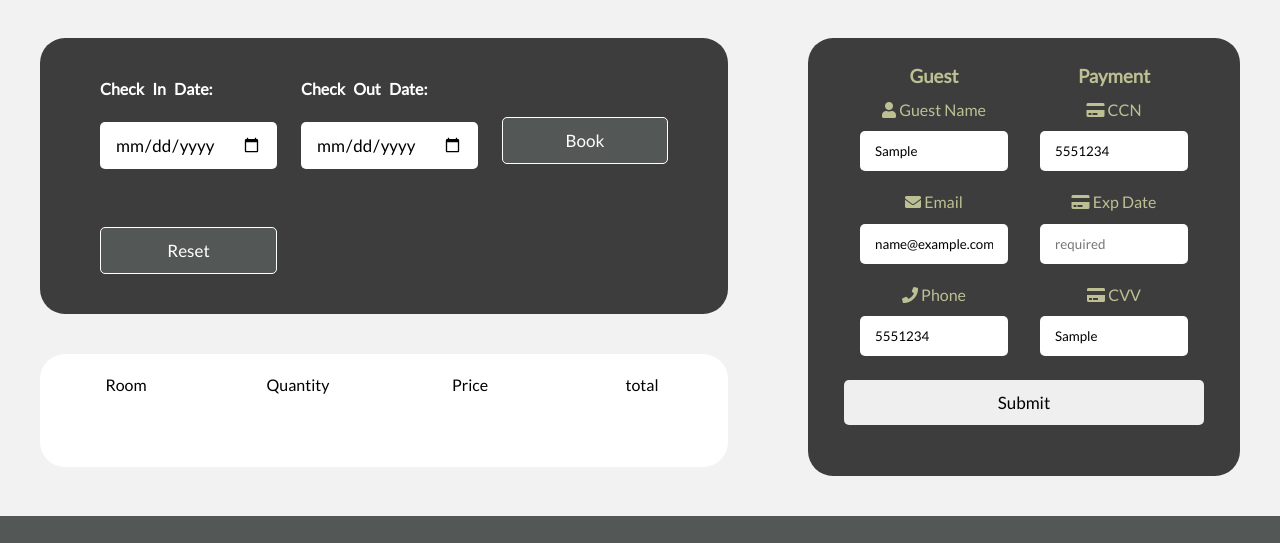
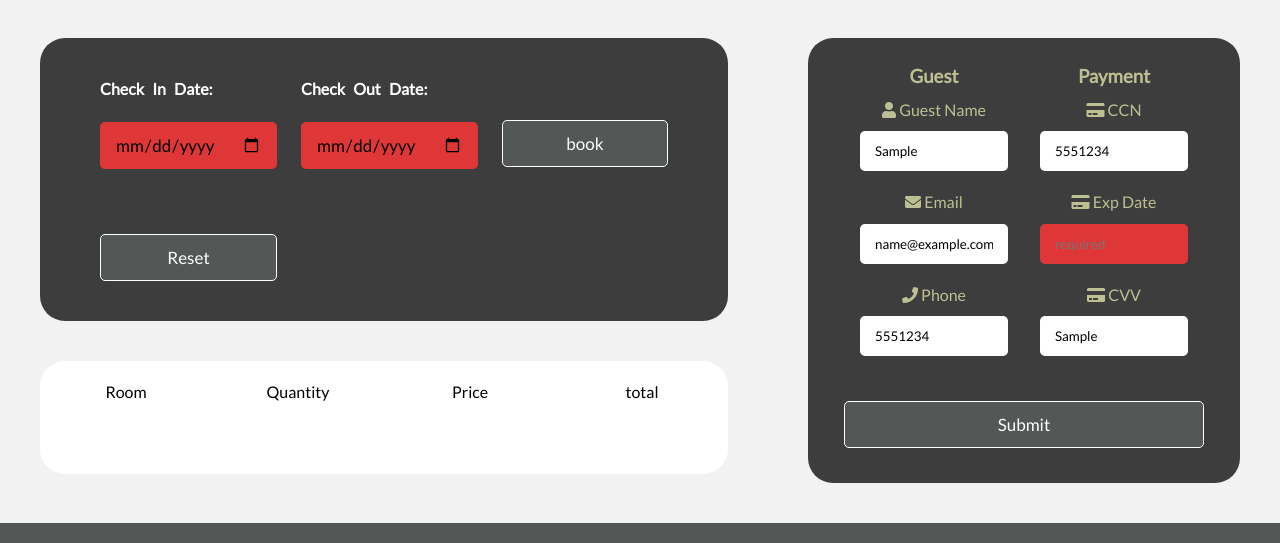
Before and after one commit to justjaiom/FBLA-2023-e-commerce, a plain HTML site: page fbla project/cart.html in a window 1280 px wide. Both pictures are taken after typing "Sample", "name@example.com", "5551234", "5551234", "Sample", "Sample" into the empty fields and a click on the button "Submit". Shown: the part 188-731 px from the top of the page. Drawn offline with nearby package versions, Linux system fonts and the light colour scheme.

Commit message:
did something sapti can't

```diff
--- a/fbla project/cart.css
+++ b/fbla project/cart.css
@@ -161,17 +161,21 @@ html {
 }
 
 .btn {
-  margin: 4px 0 16px 0;
+  margin-top:25px;
   padding: 12px 15px;
   border-radius: 5px;
   font-size: 17px;
   border: none;
   width: 100%;
+  background-color: #535756;
+    color: #fff;
+    border: 1px solid #fff;
+
 }
 
 .btn:hover {
-  background-color: #535756;
-  color: white;
+  background-color: white;
+  color: #535756;
   transition: 20ms;
 }
 
--- a/fbla project/cart.html
+++ b/fbla project/cart.html
@@ -38,10 +38,10 @@
             </div>
 
             <div class="form-item">
-              <input type="submit" class="btn" value="Book" />
+              <button type="submit" class="btn" value="Book"> book</button>
             </div>
             <div class="form-item">
-              <input type="reset" class="btn" value="Reset" onclick="cleardate()" />
+              <button  type="reset" class="btn" value="Reset" onclick="cleardate()">Reset</button>
             </div>
           </form>
         </div>
@@ -119,10 +119,10 @@
         var inputs = document.getElementsByTagName("input");
         for (var i = 0; i < inputs.length; i++) {
           if (inputs[i].value == "") {
-            inputs[i].style.borderColor = "red";
+            inputs[i].style.backgroundColor = "rgb(223, 55, 55)";
             inputs[i].placeholder = "required";
           } else {
-            inputs[i].style.borderColor = "";
+            inputs[i].style.backgroundColor = "white";
           }
         }
       }
--- a/fbla project/cart.js
+++ b/fbla project/cart.js
@@ -95,7 +95,7 @@ function displayCart() {
     cartCost = totalPrice;
     localStorage.setItem("totalCost", cartCost);
     total.innerHTML = `
-      <div class='total' style="font-size: ${fontSize};">$${cartCost}.00</div>`;
+      <div class='total' style="font-size: ${fontSize};">$${cartCost * 1.08}.00</div>`;
   }
 
 
```
